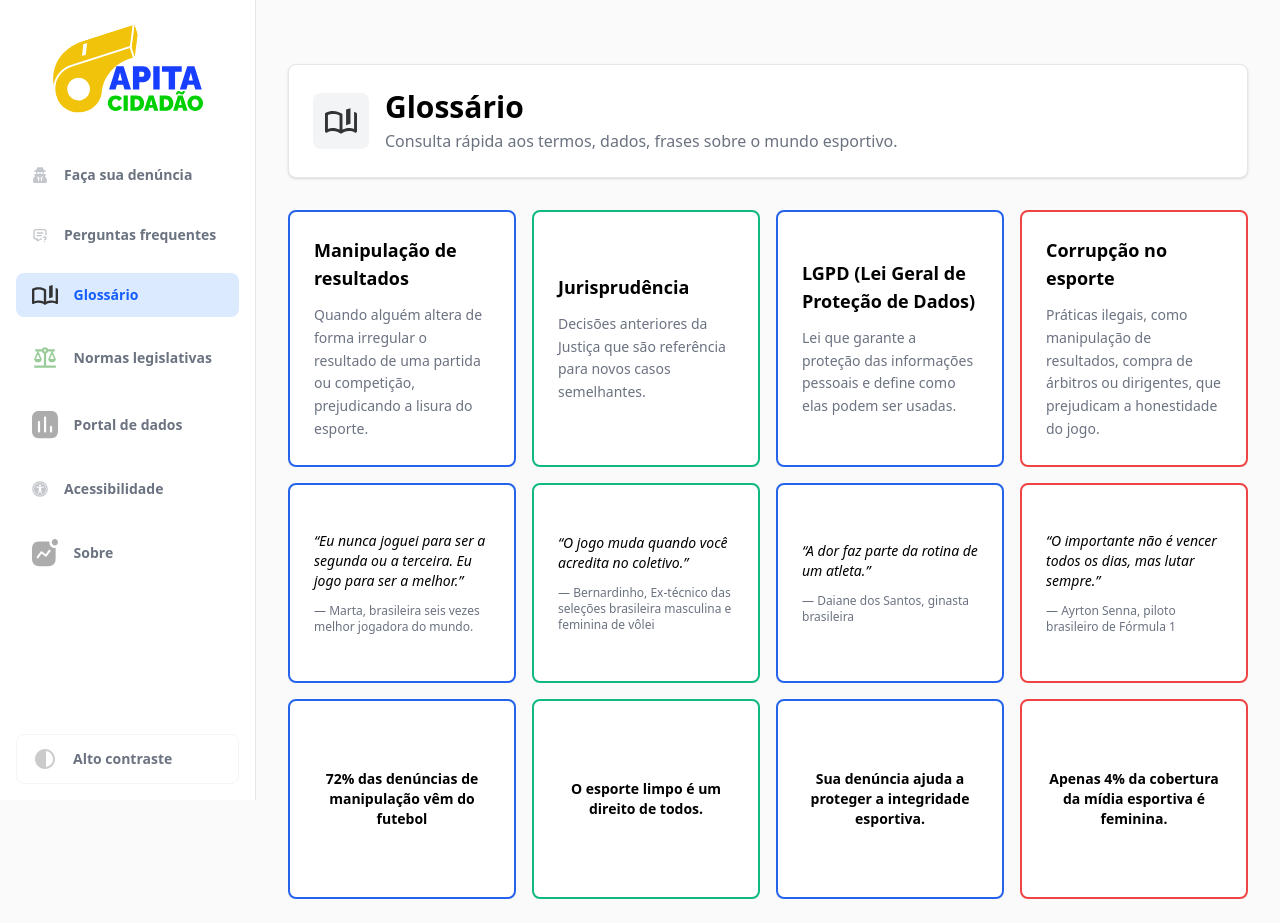
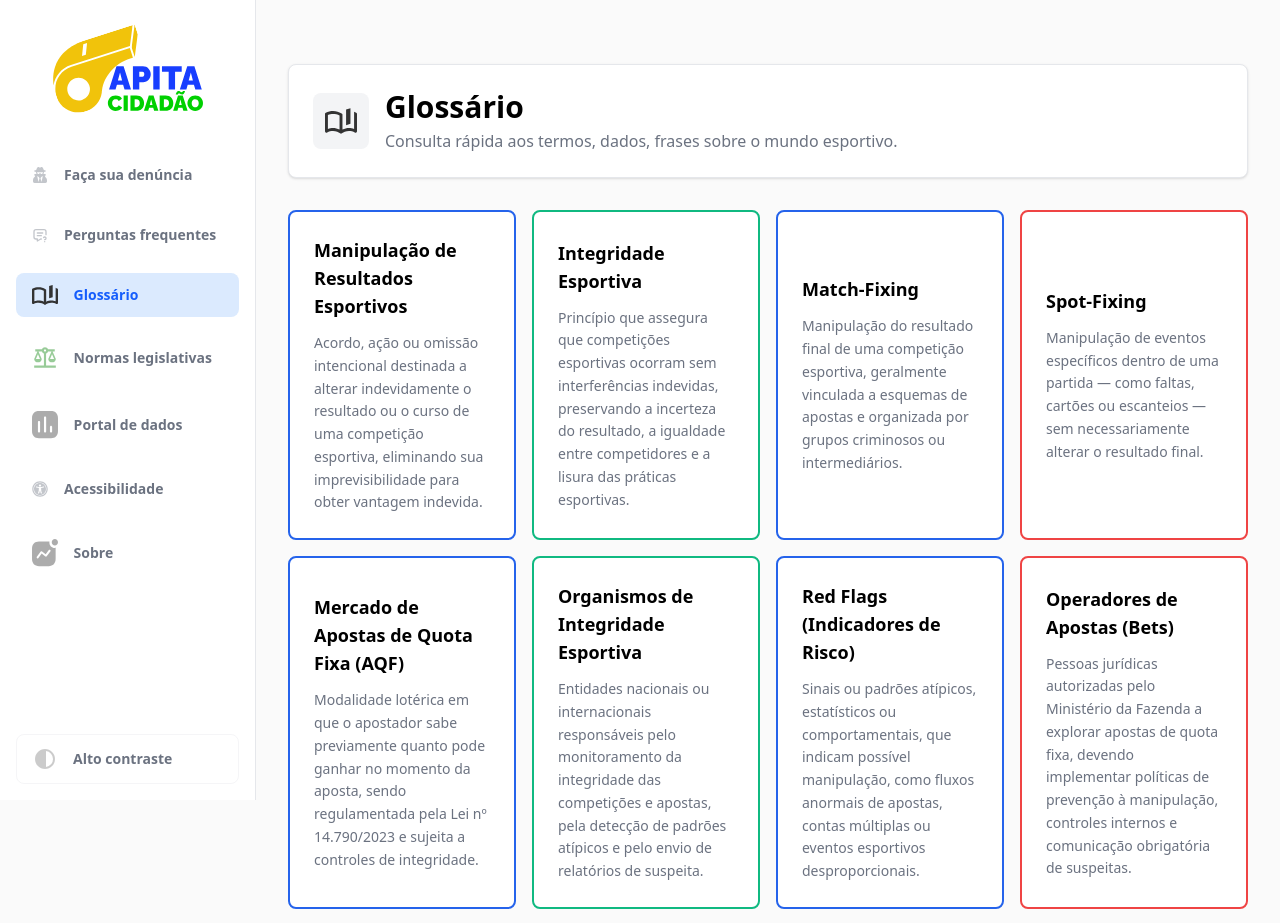
Before and after one commit to eps-fcte-2025-2/plataforma-civica-frontend, a Next.js app: page /glossario in a window 1280 px wide. Shown: the top 923 px of the page. Built offline with nearby package versions, Linux system fonts and the light colour scheme; no server answers.

Commit message:
fix: texto glossario

```diff
--- a/src/app/(main)/glossario/page.tsx
+++ b/src/app/(main)/glossario/page.tsx
@@ -13,59 +13,53 @@ export default function Glossario() {
       cards: [
         {
           color: "blue",
-          title: "Manipulação de resultados",
-          description: "Quando alguém altera de forma irregular o resultado de uma partida ou competição, prejudicando a lisura do esporte."
+          title: "Manipulação de Resultados Esportivos",
+          description: "Acordo, ação ou omissão intencional destinada a alterar indevidamente o resultado ou o curso de uma competição esportiva, eliminando sua imprevisibilidade para obter vantagem indevida."
         },
         {
           color: "green",
-          title: "Jurisprudência",
-          description: "Decisões anteriores da Justiça que são referência para novos casos semelhantes."
+          title: "Integridade Esportiva",
+          description: "Princípio que assegura que competições esportivas ocorram sem interferências indevidas, preservando a incerteza do resultado, a igualdade entre competidores e a lisura das práticas esportivas."
         },
         {
           color: "yellow",
-          title: "LGPD (Lei Geral de Proteção de Dados)",
-          description: "Lei que garante a proteção das informações pessoais e define como elas podem ser usadas."
+          title: "Match-Fixing",
+          description: "Manipulação do resultado final de uma competição esportiva, geralmente vinculada a esquemas de apostas e organizada por grupos criminosos ou intermediários."
         },
         {
           color: "red",
-          title: "Corrupção no esporte",
-          description: "Práticas ilegais, como manipulação de resultados, compra de árbitros ou dirigentes, que prejudicam a honestidade do jogo."
+          title: "Spot-Fixing",
+          description: "Manipulação de eventos específicos dentro de uma partida — como faltas, cartões ou escanteios — sem necessariamente alterar o resultado final."
         },
         {
           color: "blue",
-          quote: "Eu nunca joguei para ser a segunda ou a terceira. Eu jogo para ser a melhor.",
-          author: "Marta, brasileira seis vezes melhor jogadora do mundo."
+          title: "Mercado de Apostas de Quota Fixa (AQF)",
+          description: "Modalidade lotérica em que o apostador sabe previamente quanto pode ganhar no momento da aposta, sendo regulamentada pela Lei nº 14.790/2023 e sujeita a controles de integridade."
         },
         {
           color: "green",
-          quote: "O jogo muda quando você acredita no coletivo.",
-          author: "Bernardinho, Ex-técnico das seleções brasileira masculina e feminina de vôlei"
+          title: "Organismos de Integridade Esportiva",
+          description: "Entidades nacionais ou internacionais responsáveis pelo monitoramento da integridade das competições e apostas, pela detecção de padrões atípicos e pelo envio de relatórios de suspeita."
         },
         {
           color: "yellow",
-          quote: "A dor faz parte da rotina de um atleta.",
-          author: "Daiane dos Santos, ginasta brasileira"
+          title: "Red Flags (Indicadores de Risco)",
+          description: "Sinais ou padrões atípicos, estatísticos ou comportamentais, que indicam possível manipulação, como fluxos anormais de apostas, contas múltiplas ou eventos esportivos desproporcionais."
         },
         {
           color: "red",
-          quote: "O importante não é vencer todos os dias, mas lutar sempre.",
-          author: "Ayrton Senna, piloto brasileiro de Fórmula 1"
+          title: "Operadores de Apostas (Bets)",
+          description: "Pessoas jurídicas autorizadas pelo Ministério da Fazenda a explorar apostas de quota fixa, devendo implementar políticas de prevenção à manipulação, controles internos e comunicação obrigatória de suspeitas."
         },
         {
           color: "blue",
-          stat: "72% das denúncias de manipulação vêm do futebol"
+          title: "Organização Criminosa no Contexto Esportivo",
+          description: "Estrutura coordenada para manipular resultados, explorar mercados de apostas e praticar crimes correlatos, como corrupção, coação, fraudes e lavagem de dinheiro."
         },
         {
           color: "green",
-          stat: "O esporte limpo é um direito de todos."
-        },
-        {
-          color: "yellow",
-          stat: "Sua denúncia ajuda a proteger a integridade esportiva."
-        },
-        {
-          color: "red",
-          stat: "Apenas 4% da cobertura da mídia esportiva é feminina."
+          title: "Crime Contra a Incerteza do Resultado Esportivo",
+          description: "Conjunto de tipos penais previstos nos arts. 198 a 200 da Lei Geral do Esporte que punem solicitações, ofertas ou práticas destinadas a alterar ou falsear resultados de competições esportivas."
         }
       ]
     }
```
